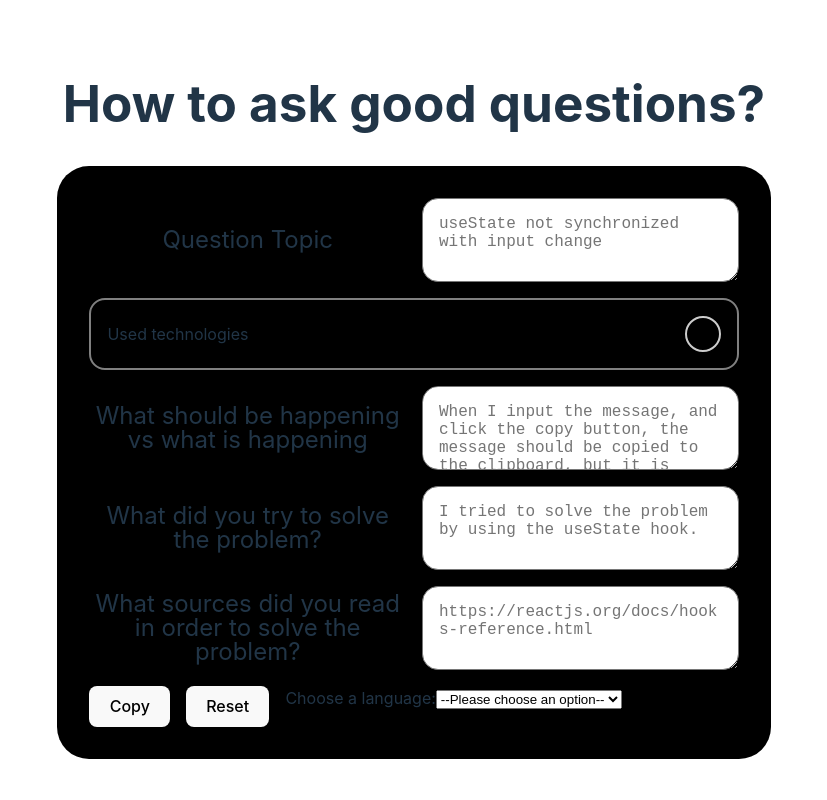
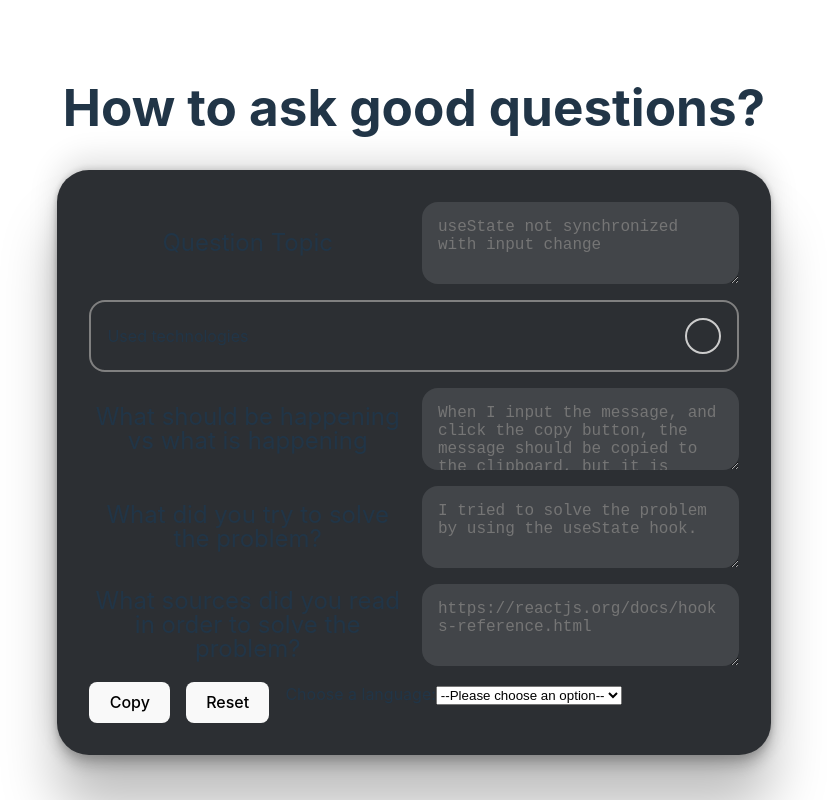
Before and after one commit to goodideagiver/how-to-ask-good-questions, a React (Vite) app: page / in a window 1280 px wide. Shown: the whole page, without its empty margins (226-1053 px from the left). Built offline with nearby package versions, Linux system fonts and the light colour scheme.

Commit message:
Update style to match discord colors

```diff
--- a/src/components/QuestionForm/FormTextarea/FormTextarea.module.scss
+++ b/src/components/QuestionForm/FormTextarea/FormTextarea.module.scss
@@ -20,4 +20,6 @@
 	max-height: 150px;
 	min-height: 50px;
 	height: fit-content;
+	background-color: #424549;
+	border: 0;
 }
--- a/src/components/QuestionForm/QuestionForm.module.scss
+++ b/src/components/QuestionForm/QuestionForm.module.scss
@@ -1,11 +1,14 @@
 .root {
-	background-color: black;
+	background-color: #2c2f33;
 	padding: 2rem;
 	border-radius: 2rem;
 
 	display: flex;
 	gap: 1rem;
 	flex-direction: column;
+	box-shadow: rgba(0, 0, 0, 0.25) 0 54px 55px, rgba(0, 0, 0, 0.12) 0 -12px 30px,
+		rgba(0, 0, 0, 0.12) 0 4px 6px, rgba(0, 0, 0, 0.17) 0 12px 13px,
+		rgba(0, 0, 0, 0.09) 0 -3px 5px;
 }
 
 .output {
--- a/src/index.scss
+++ b/src/index.scss
@@ -6,7 +6,7 @@
 
 	color-scheme: light dark;
 	color: rgba(255, 255, 255, 0.87);
-	background-color: #242424;
+	background-color: #23272a;
 
 	font-synthesis: none;
 	text-rendering: optimizeLegibility;
```
